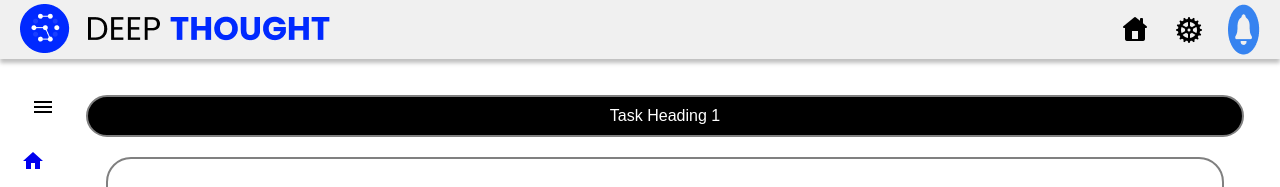
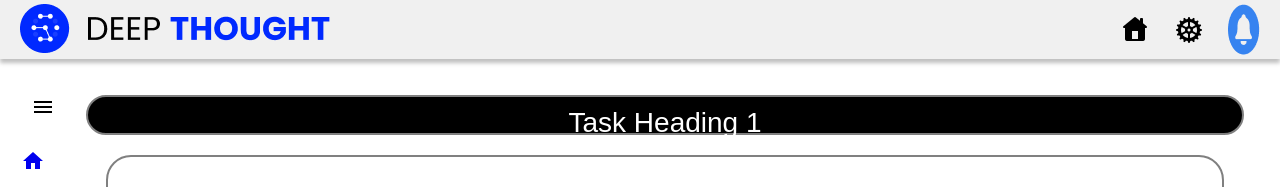
Before and after one commit to gmsai12345/dtasgn2, a React (Create React App) app in the folder dt3/: page /TaskHeading1 in a window 1280 px wide. Shown: the top 187 px of the page. Built offline with nearby package versions, Linux system fonts and the light colour scheme.

Commit message:
Update Taskheading2.css

```diff
--- a/dt3/src/Taskheading2.css
+++ b/dt3/src/Taskheading2.css
@@ -7,3 +7,25 @@
 .left {
   float: left;
 }
+.right {
+  float: right;
+}
+.TaskHeading2 {
+  width: relative;
+  border: 2px solid gray;
+  padding: 50px;
+  margin: 20px;
+  border-radius: 25px;
+}
+.title {
+  width: relative;
+  height: 40px;
+  color: white;
+  border: 2px solid gray;
+  background-color: black;
+  padding: 1px;
+  margin: 0px;
+  text-align: center;
+  border-radius: 25px;
+  font-size: 28px;
+}
```
